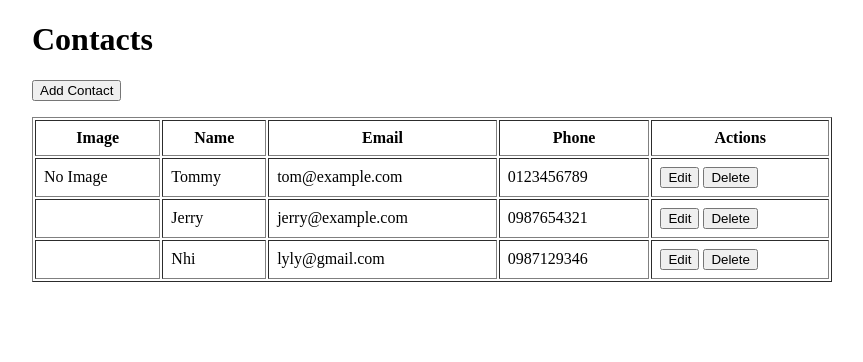
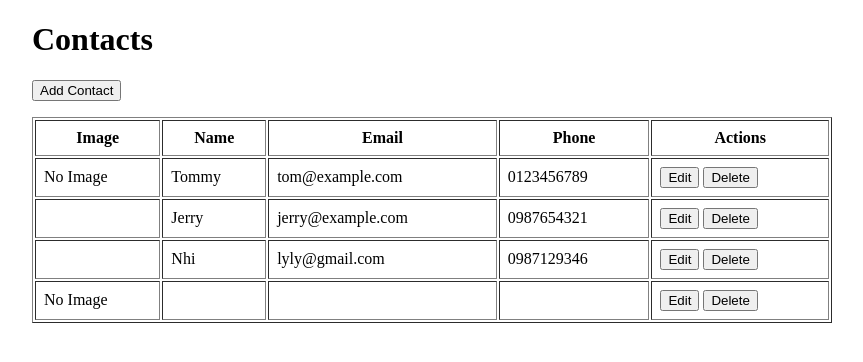
Before and after one commit to Yenhi6886/Deploy, a React (Vite) app: page / in a window 1280 px wide. Shown: the top 362 px of the page, without its empty margins (208-1071 px from the left). Built offline with nearby package versions, Linux system fonts and the light colour scheme; data requests are answered from the project's data file.

Commit message:
Update route remove base

```diff
--- a/db.json
+++ b/db.json
@@ -20,6 +20,13 @@
       "name": "Nhi",
       "email": "lyly@gmail.com",
       "phone": "0987129346"
+    },
+    {
+      "id": "ceb3",
+      "image": "",
+      "name": "",
+      "email": "",
+      "phone": ""
     }
   ]
 }
--- a/vite.config.js
+++ b/vite.config.js
@@ -4,5 +4,5 @@ import react from '@vitejs/plugin-react'
 // https://vite.dev/config/
 export default defineConfig({
   plugins: [react()],
-  base: '/yenhi6886/',
+  base: '/',
 })
```
